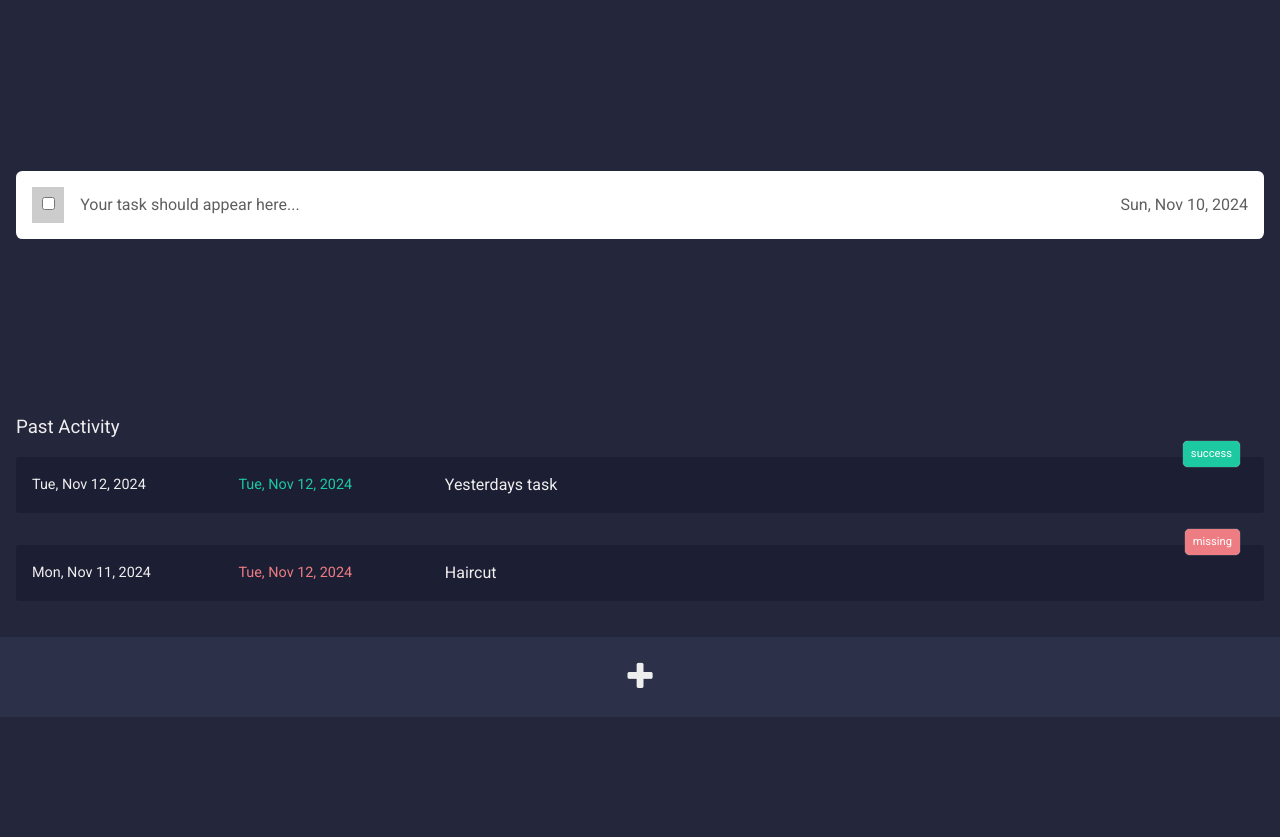
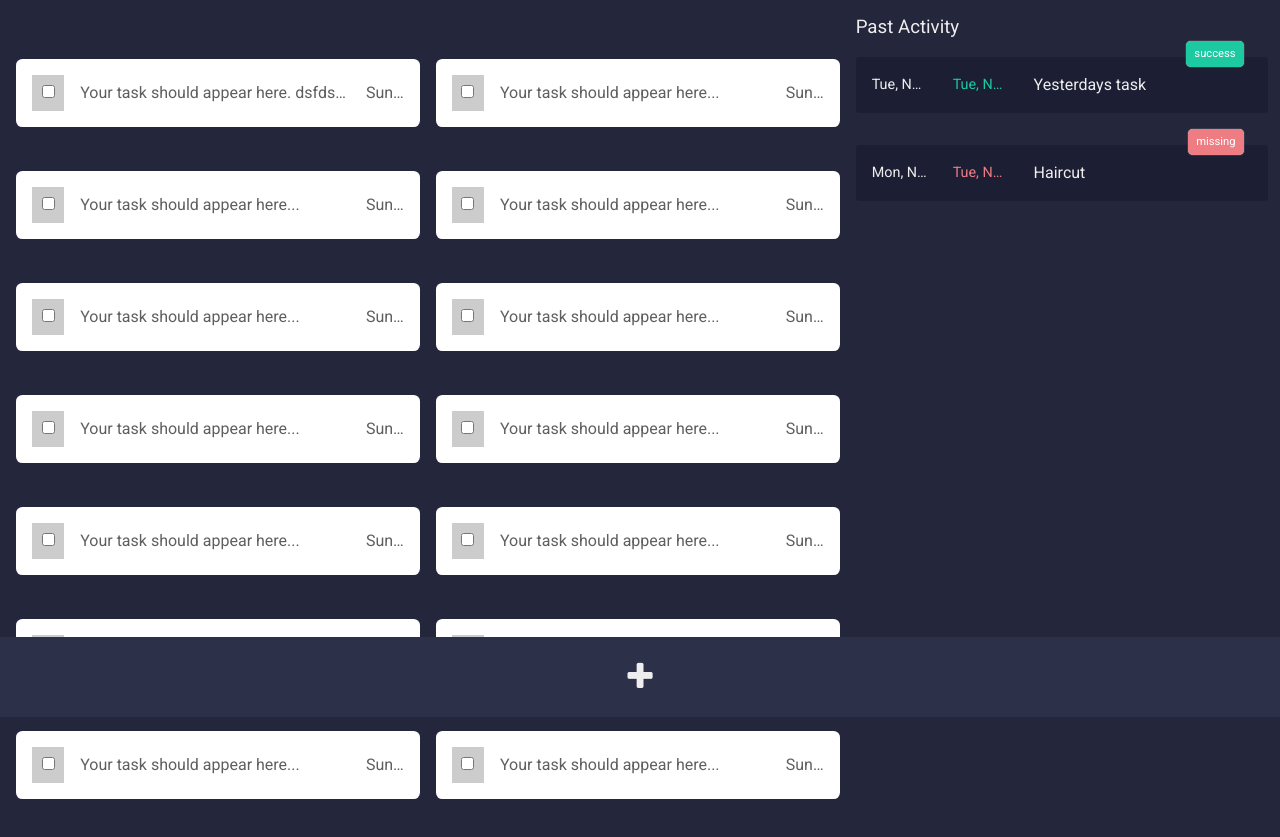
Before and after one commit to gmarkmananquil/30-JS-Projects, a plain HTML site: page 01.todo-list/01.todo-list.html in a window 1280 px wide. Shown: the part 83-920 px from the top of the page. Before the commit the page ends 816 px from the top, so only its background shows below. Drawn offline with Linux system fonts and the light colour scheme.

Commit message:
Fix iPad and Desktop view

```diff
--- a/01.todo-list/01.todo-list.html
+++ b/01.todo-list/01.todo-list.html
@@ -20,6 +20,7 @@
         </div>
     </header>
 
+    <section class="content">
         <div class="list">
             <!-- <div class="list-item">
                 <span class="icon-wrapper">
@@ -38,10 +39,11 @@
                     <span class="date">Mon, Nov 5</span>
                     <span class="text">Stikom Library Project</span>
                     <span class="tag">Missing</span>
-
                 </li>-->
             </ul>
         </div>
+    </section>
+
 
     <nav class="main-nav">
         <ul>
--- a/01.todo-list/script.js
+++ b/01.todo-list/script.js
@@ -2,6 +2,19 @@ let tasker = () => {
 
     const _data = {
         tasks: [
+            { status: 0, date_done: null, date: "11/10/2024", text: "Your task should appear here. dsfdsfdfs dfdsf sdfsd dsfdsf dsfdsfds dsfsdfsfsd.."},
+            { status: 0, date_done: null, date: "11/10/2024", text: "Your task should appear here..."},
+            { status: 0, date_done: null, date: "11/10/2024", text: "Your task should appear here..."},
+            { status: 0, date_done: null, date: "11/10/2024", text: "Your task should appear here..."},
+            { status: 0, date_done: null, date: "11/10/2024", text: "Your task should appear here..."},
+            { status: 0, date_done: null, date: "11/10/2024", text: "Your task should appear here..."},
+            { status: 0, date_done: null, date: "11/10/2024", text: "Your task should appear here..."},
+            { status: 0, date_done: null, date: "11/10/2024", text: "Your task should appear here..."},
+            { status: 0, date_done: null, date: "11/10/2024", text: "Your task should appear here..."},
+            { status: 0, date_done: null, date: "11/10/2024", text: "Your task should appear here..."},
+            { status: 0, date_done: null, date: "11/10/2024", text: "Your task should appear here..."},
+            { status: 0, date_done: null, date: "11/10/2024", text: "Your task should appear here..."},
+            { status: 0, date_done: null, date: "11/10/2024", text: "Your task should appear here..."},
             { status: 0, date_done: null, date: "11/10/2024", text: "Your task should appear here..."},
             { status: 1, date_done: "11/12/2024", date: "11/12/2024", text: "Yesterdays task"},
             { status: 1, date_done: "11/12/2024", date: "11/11/2024", text: "Haircut"},
@@ -9,12 +22,6 @@ let tasker = () => {
         /* crud */
         add_task: (obj) => {
             _data.tasks.push(obj);
-        },
-        delete: (obj) => {
-            _data.tasks.splice(obj, 1);
-        },
-        add_hist: (data) => {
-            _data.history.push(data);
         },
         display: () => {
             _data.tasks.forEach(   e => e.status == 1 ? "" : $_list.innerHTML += _data.list_template(e));
--- a/01.todo-list/style.css
+++ b/01.todo-list/style.css
@@ -37,32 +37,66 @@ header .date{
     header .date i{
         margin-left: 1rem;
     }
+
+.content{
+    display: grid;
+    /* grid-template-columns: 1fr; */
+    gap: 1rem;
+}
+    @media(min-width: 1024px){
+        .content{
+            display: grid;
+            grid-template-columns: 66% 33%;
+            gap: 1rem;
+        }
+    }
+
 .list{
     min-height: 50vh;
     overflow-y: hidden;
-    display: flex;
+    display: grid;
     align-items: center;
     justify-content: center;
     flex-direction: column;
     gap: 1rem;
+    margin: 2rem 0;
 }
+
 .list-item{
     display: grid;
     gap: 1rem;
-    grid-template-columns: auto 1fr auto;
+    grid-template-columns: 40px 1fr auto;
     background: #fff;
     color: var(--text-dark);
     padding: 1rem;
-    margin-bottom: 1rem;
     border-radius: 0.4rem;
     align-items: center;
-    width: 100%;;
+    justify-content: space-between;
+    width: 100%;
 }
 
 .list-item .icon-wrapper{
     background: #ccc;
     border-radius: 0,2rem;
     padding: 0.4rem 0.6rem;
+}
+
+@media(min-width: 1200px){
+    .list{
+        display: grid;
+        grid-auto-rows: 12vh;
+        grid-template-columns: 1fr 1fr;
+    }
+
+    .list-item{
+        grid-template-columns: auto 30ch auto;
+    }
+}
+
+@media(min-width: 1024px){
+    /* .list{
+        grid-template-columns: 1fr 1fr 1fr;
+    } */
 }
 
 .history h3{
@@ -214,3 +248,12 @@ header .date i{
 .modal.show{
     display: flex;
 }
+
+.list-item span.text,
+    .list-item span.date,
+    .hist-item .date,
+    .hist-item .done{
+    overflow-x: hidden;
+    text-overflow: ellipsis;
+    white-space: nowrap;
+}
```
Lines whose indentation alone changed are shown as unchanged.
